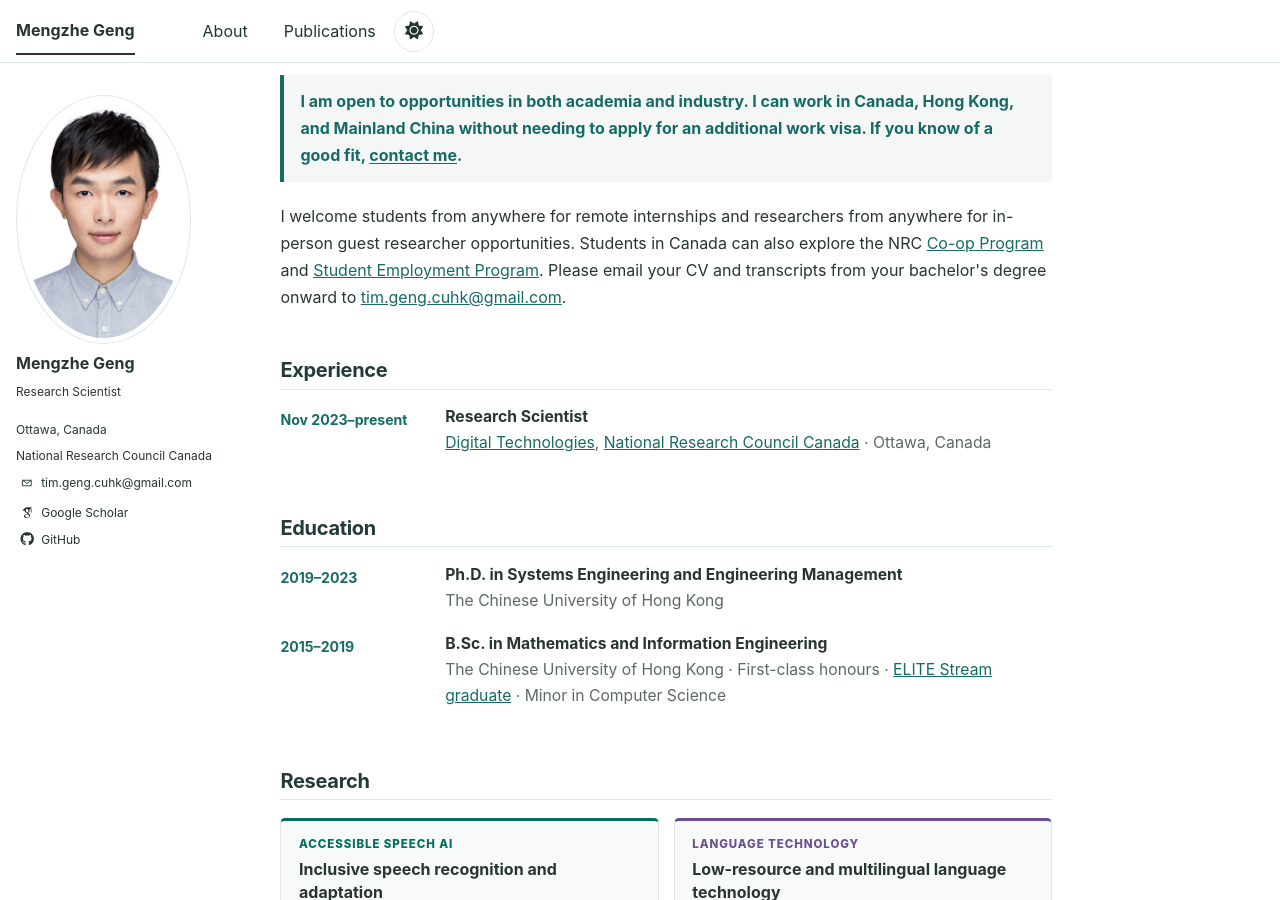
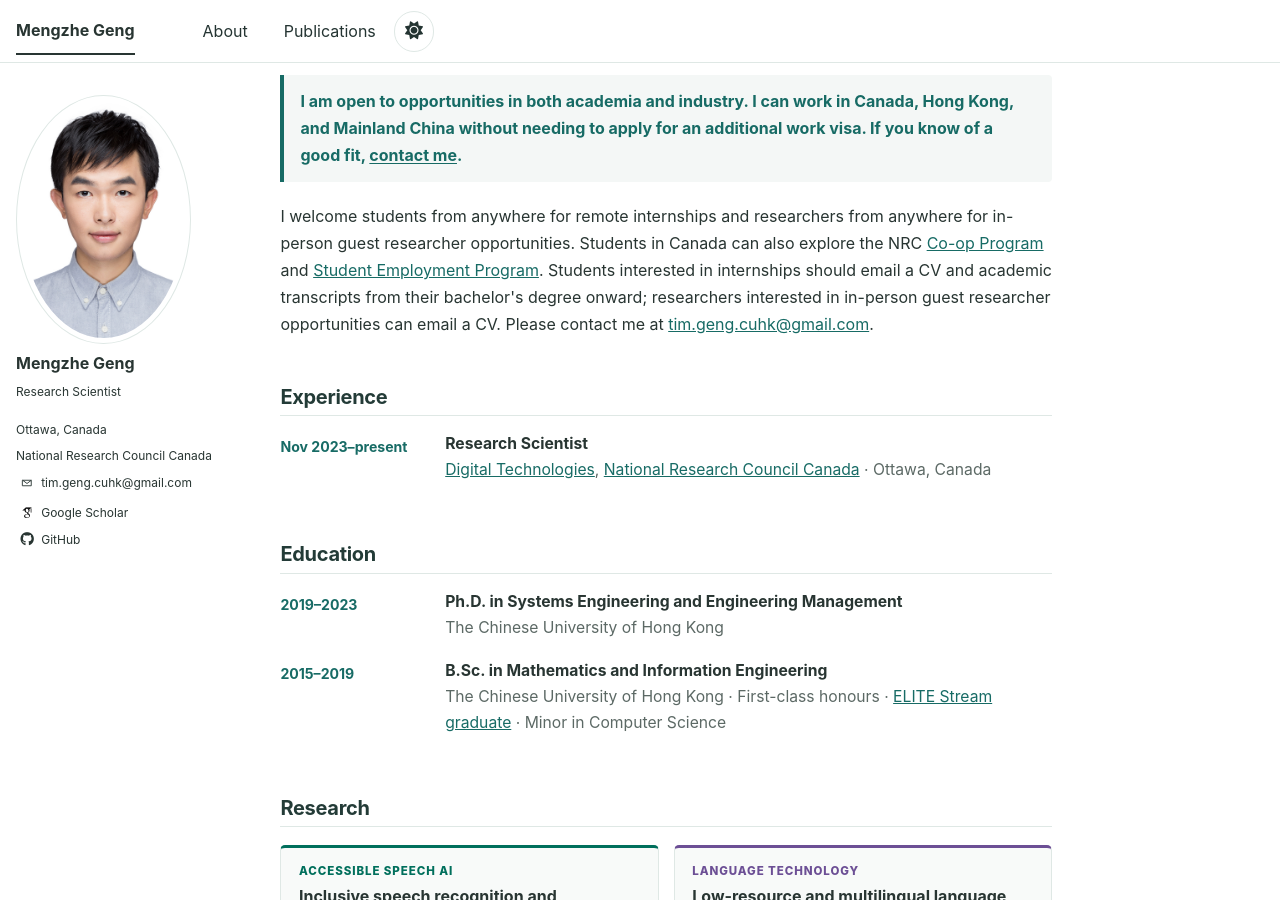
Before and after one commit to MENGZHEGENG/MENGZHEGENG.github.io, a Jekyll site: the page built from _pages/about.md, in a window 1280 px wide and 900 px high, scrolled down 458 px. Built offline with Jekyll 4.4.1, drawn with Linux system fonts in a browser that asks for light colours; some web fonts are replaced.

Commit message:
Limit transcript request to student applicants

```diff
--- a/_pages/about.md
+++ b/_pages/about.md
@@ -20,7 +20,7 @@
 <p class="stats-note">Google Scholar metrics, last refreshed {{ site.data.scholar_metrics.updated_at | date: "%B %-d, %Y" }}</p>
 
 <p class="availability-notice"><strong>I am open to opportunities in both academia and industry. I can work in Canada, Hong Kong, and Mainland China without needing to apply for an additional work visa. If you know of a good fit, <a href="mailto:tim.geng.cuhk@gmail.com">contact me</a>.</strong></p>
-<p class="collaboration-invitation">I welcome students from anywhere for remote internships and researchers from anywhere for in-person guest researcher opportunities. Students in Canada can also explore the NRC <a href="https://www.nrc.canada.ca/en/corporate/careers/nrc-co-op-program" target="_blank" rel="noopener noreferrer">Co-op Program</a> and <a href="https://nrc.canada.ca/en/corporate/careers/nrc-student-employment-program" target="_blank" rel="noopener noreferrer">Student Employment Program</a>. Please email your CV and transcripts from your bachelor's degree onward to <a href="mailto:tim.geng.cuhk@gmail.com">tim.geng.cuhk@gmail.com</a>.</p>
+<p class="collaboration-invitation">I welcome students from anywhere for remote internships and researchers from anywhere for in-person guest researcher opportunities. Students in Canada can also explore the NRC <a href="https://www.nrc.canada.ca/en/corporate/careers/nrc-co-op-program" target="_blank" rel="noopener noreferrer">Co-op Program</a> and <a href="https://nrc.canada.ca/en/corporate/careers/nrc-student-employment-program" target="_blank" rel="noopener noreferrer">Student Employment Program</a>. Students interested in internships should email a CV and academic transcripts from their bachelor's degree onward; researchers interested in in-person guest researcher opportunities can email a CV. Please contact me at <a href="mailto:tim.geng.cuhk@gmail.com">tim.geng.cuhk@gmail.com</a>.</p>
 
 <h2 id="experience">Experience</h2>
 <div class="timeline-entry">
```
